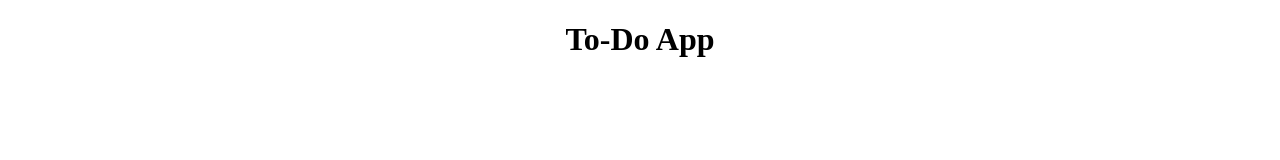
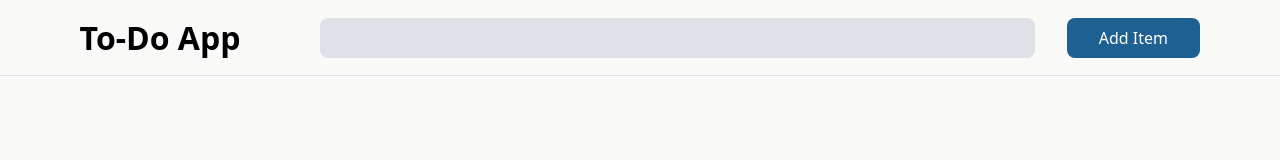
Before and after one commit to Agoth24/todo-list, a website built with webpack: page src/template.html in a window 1280 px wide. Built offline with nearby package versions, Linux system fonts and the light colour scheme.

Commit message:
Fonts imported and header is complete

```diff
--- a/src/index.css
+++ b/src/index.css
@@ -1,17 +1,65 @@
 * {
-    box-sizing: border-box;
-}
-
-body, html {
-    margin: 0;
+  box-sizing: border-box;
 }
 
 :root {
---light-bg: #F9FAF8;
+  --light-bg: #f9faf8;
+  --light-grey: #dee2e6;
+  --light-navy: #1e6091;
+  --white: #ffffff;
+}
 
-
+@font-face {
+  font-family: "oswald";
+  src: url(./fonts/oswald/Oswald-Regular.ttf) format("ttf");
+}
+body,
+html {
+  margin: 0;
+  background-color: var(--light-bg);
+  font-family: system-ui, -apple-system, BlinkMacSystemFont, "Segoe UI", Roboto,
+    Oxygen, Ubuntu, Cantarell, "Open Sans", "Helvetica Neue", sans-serif;
 }
 
 header {
-    text-align: center;
+  display: grid;
+  padding: 1rem 0;
+  grid-template-columns: 1fr 3fr;
+  align-items: center;
+  border-bottom: 1px solid var(--light-grey);
 }
+
+.logo {
+  margin: 0;
+  text-align: center;
+}
+
+form {
+  display: grid;
+  grid-template-columns: 1fr auto;
+  grid-template-rows: 1fr;
+  gap: 2rem;
+  align-items: center;
+  padding-right: 5rem;
+}
+
+.todo-input {
+  all: unset;
+  background-color: var(--light-grey);
+  height: 2.5rem;
+  padding: 0 1em;
+  border-radius: 0.5em;
+}
+
+.add-item {
+  all: unset;
+  background-color: var(--light-navy);
+  color: var(--white);
+  padding: 0 2rem;
+  height: 2.5rem;
+  border-radius: 0.5rem;
+}
+
+.add-item:hover {
+    cursor: pointer;
+}
--- a/src/template.html
+++ b/src/template.html
@@ -7,12 +7,11 @@
   </head>
   <body>
     <header>
-      <div class="logo">
-        <h1>To-Do App</h1>
-      </div>
-      <nav>
-        <!-- <button></button> -->
-      </nav>
+        <h1 class="logo">To-Do App</h1>
+    <form>
+      <input type="text" class="todo-input">
+      <button class="add-item">Add Item</button>
+    </form>
     </header>
   </body>
 </html>
```
Also changed, not shown: src/fonts/oswald/SIL Open Font License.txt (added, +44 -0 lines), src/fonts/oswald/Oswald-Bold.ttf (added), src/fonts/oswald/Oswald-BoldItalic.ttf (added), src/fonts/oswald/Oswald-Demi-BoldItalic.ttf (added), src/fonts/oswald/Oswald-DemiBold.ttf (added), src/fonts/oswald/Oswald-Extra-LightItalic.ttf (added), src/fonts/oswald/Oswald-ExtraLight.ttf (added), src/fonts/oswald/Oswald-Heavy.ttf (added), src/fonts/oswald/Oswald-HeavyItalic.ttf (added), src/fonts/oswald/Oswald-Light.ttf (added), src/fonts/oswald/Oswald-LightItalic.ttf (added), src/fonts/oswald/Oswald-Medium.ttf (added), src/fonts/oswald/Oswald-MediumItalic.ttf (added), src/fonts/oswald/Oswald-Regular.ttf (added), 3 more files.
